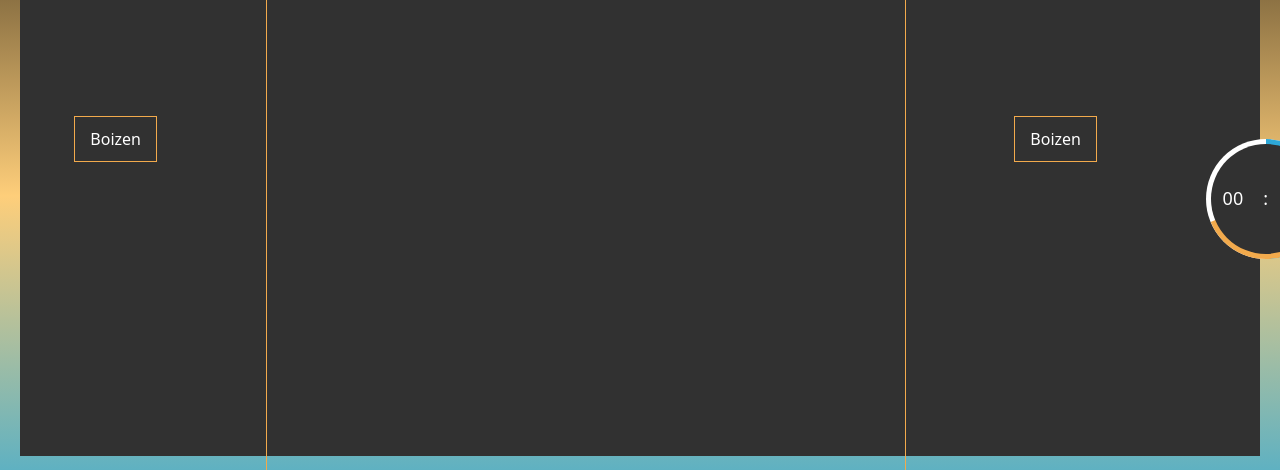
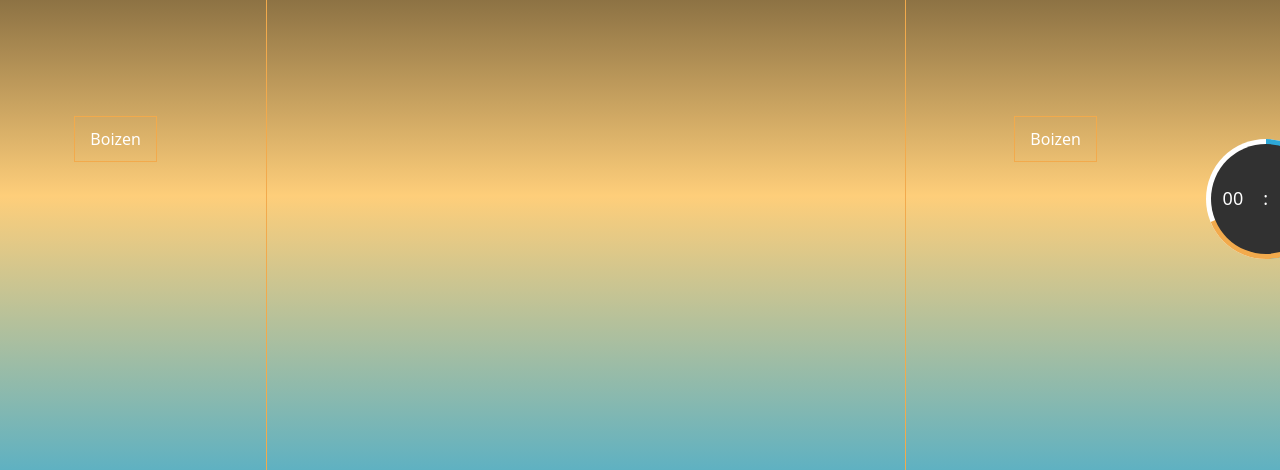
Before and after one commit to LukhanyoV/quizit, a website: page public/index.html in a window 1280 px wide. Shown: the part 244-714 px from the top of the page. Drawn offline with nearby package versions, Linux system fonts and the light colour scheme.

```diff
--- a/public/style.css
+++ b/public/style.css
@@ -47,7 +47,7 @@
     justify-content: space-around;
     height: 80vh;
     width: 100%;
-    background-color: var(--t-bg);
+    /* background-color: var(--t-bg); */
 }
 
 .game__container{
```
